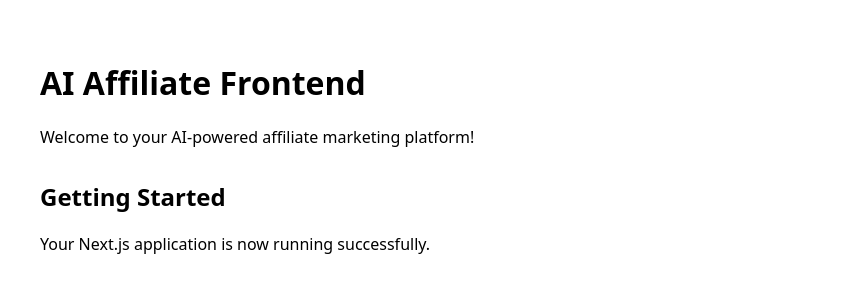
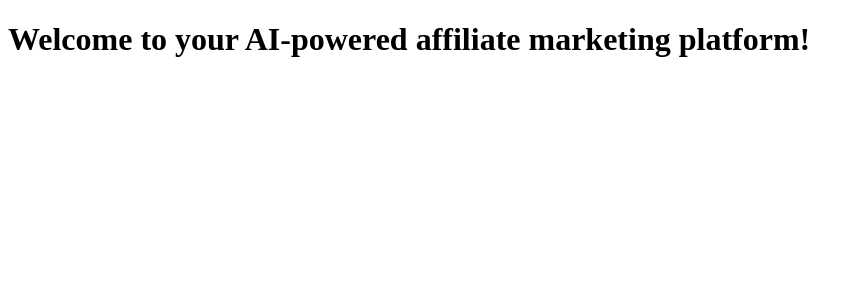
Before and after one commit to BrianNWZK/ai-affiliate-frontend, a Next.js app: page / in a window 1280 px wide. Shown: the top 300 px of the page, without its empty margins (0-863 px from the left). Built offline with nearby package versions, Linux system fonts and the light colour scheme.

Commit message:
Update page.js

```diff
--- a/app/page.js
+++ b/app/page.js
@@ -1,12 +1,7 @@
-export default function HomePage() {
+export default function Home() {
   return (
-    <div style={{ padding: '2rem', fontFamily: 'system-ui, sans-serif' }}>
-      <h1>AI Affiliate Frontend</h1>
-      <p>Welcome to your AI-powered affiliate marketing platform!</p>
-      <div style={{ marginTop: '2rem' }}>
-        <h2>Getting Started</h2>
-        <p>Your Next.js application is now running successfully.</p>
-      </div>
-    </div>
-  )
+    <main>
+      <h1>Welcome to your AI-powered affiliate marketing platform!</h1>
+    </main>
+  );
 }
```
